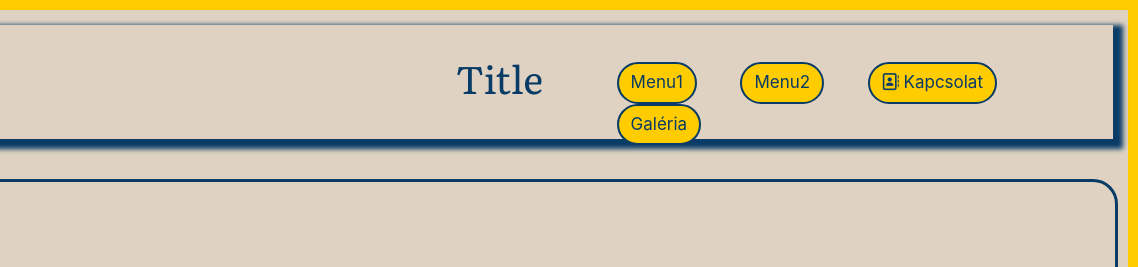
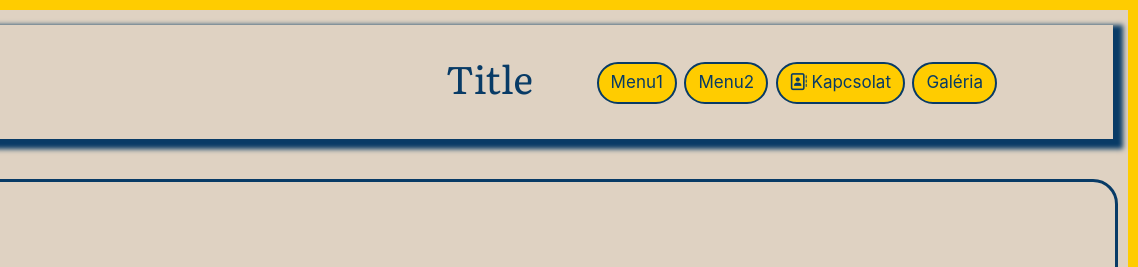
Before and after one commit to petra-rabai/website, a plain HTML site: page index.html in a window 1280 px wide. Shown: the top 267 px of the page, 142-1280 px from the left. Drawn offline with nearby package versions, Linux system fonts and the light colour scheme.

Commit message:
modify menu

```diff
--- a/styles/style.css
+++ b/styles/style.css
@@ -49,10 +49,14 @@ body {
 
 @media screen and (max-width: 1320px){
  #myTopnav{
-   margin-right: 70px;
+   margin-right: 90px;
  }
+ .btn{
+   margin-right: -20px;
+ }
+
  h1{
-   margin-right: 80px;
+   margin-right: 100px;
    margin-left: -100px;
  }
 }
```
